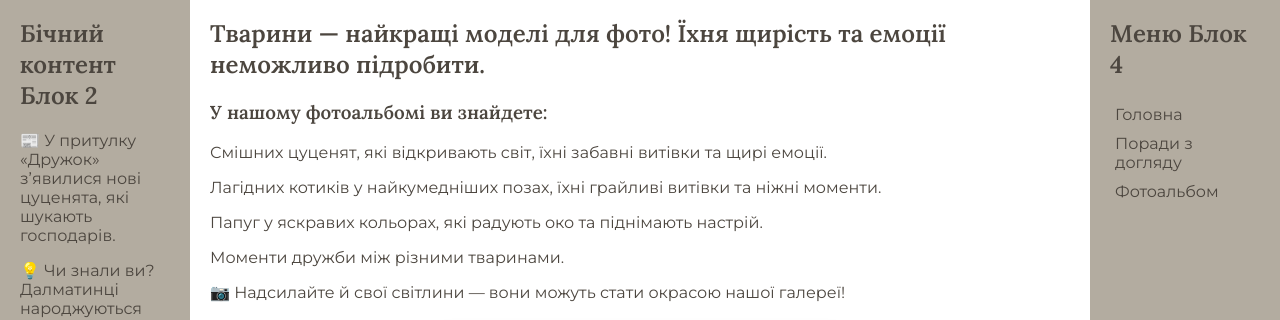
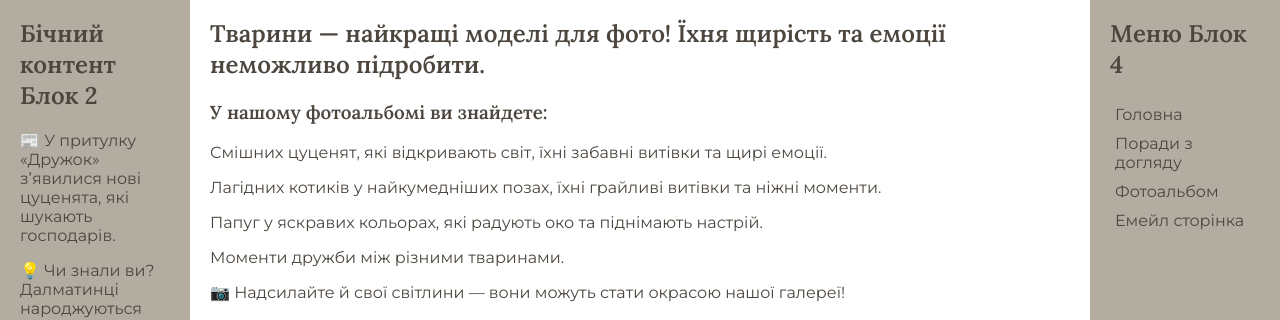
Before and after one commit to Weruu/labweb3, a plain HTML site: page index-traditional-page3.html in a window 1280 px wide. Shown: the part 162-482 px from the top of the page. Drawn offline with Linux system fonts and the light colour scheme; grey boxes are pictures that could not be loaded.

Commit message:
Update index-traditional-page3.html

```diff
--- a/index-traditional-page3.html
+++ b/index-traditional-page3.html
@@ -38,6 +38,7 @@
                     <li><a href="index.html">Головна</a></li>
                     <li><a href="index-grid-page2.html">Поради з догляду</a></li>
                     <li><a href="index-traditional-page3.html">Фотоальбом</a></li>
+                    <li><a href="index-email.html">Емейл сторінка</a></li>
                 </ul>
             </aside>
 
```
